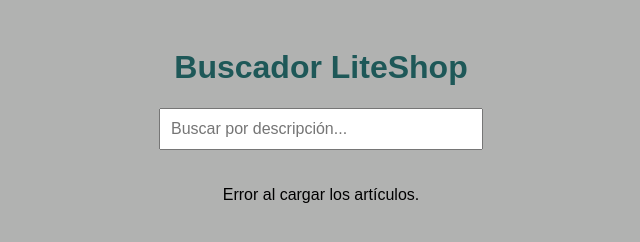
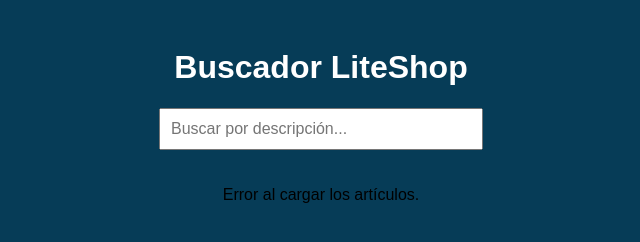
Before and after one commit to boteandopiola/Buscador, a plain HTML site: page index.html in a window 1280 px wide. Shown: the whole page, without its empty margins (319-959 px from the left). Drawn offline with Linux system fonts and the light colour scheme; no server answers.

Commit message:
Update index.html

```diff
--- a/index.html
+++ b/index.html
@@ -9,12 +9,12 @@
   <style>
     body {
       font-family: Arial, sans-serif;
-      background: #b1b2b1;
+      background: #063c57;
       padding: 20px;
     }
     h1 {
       text-align: center;
-      color: #1e5858;
+      color: #ffffff;
     }
     #buscador {
       display: block;
@@ -89,7 +89,6 @@
   </div>
 
   <script>
-    // PEGA AQUÍ LA URL DE TU APLICACIÓN WEB DE APPS SCRIPT
     const URL_API = "https://script.google.com/macros/s/AKfycbxNHxr0hLsYZKOM0e3R2VTee39kWEYya7aycmed7smbXqcQfEpAnOU6E8vU8dz7oXOd/exec";
 
     let articulos = [];
```
